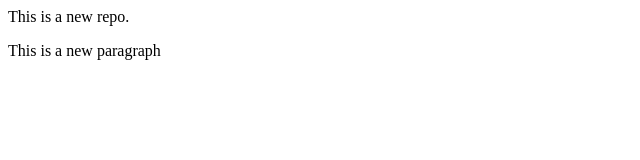
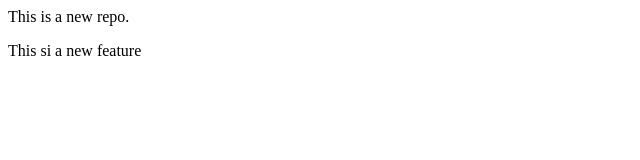
Before and after one commit to Aadinthtiwari/Localrepo, a plain HTML site: page index.html in a window 1280 px wide. Shown: the full height of the page, 0-640 px from the left. Drawn offline with Linux system fonts and the light colour scheme.

Commit message:
Add new feature

```diff
--- a/index.html
+++ b/index.html
@@ -1,2 +1,2 @@
 <p>This is a new repo.</p>
-<p>This is a new paragraph</p>
+<p>This si a new feature</p>
```
